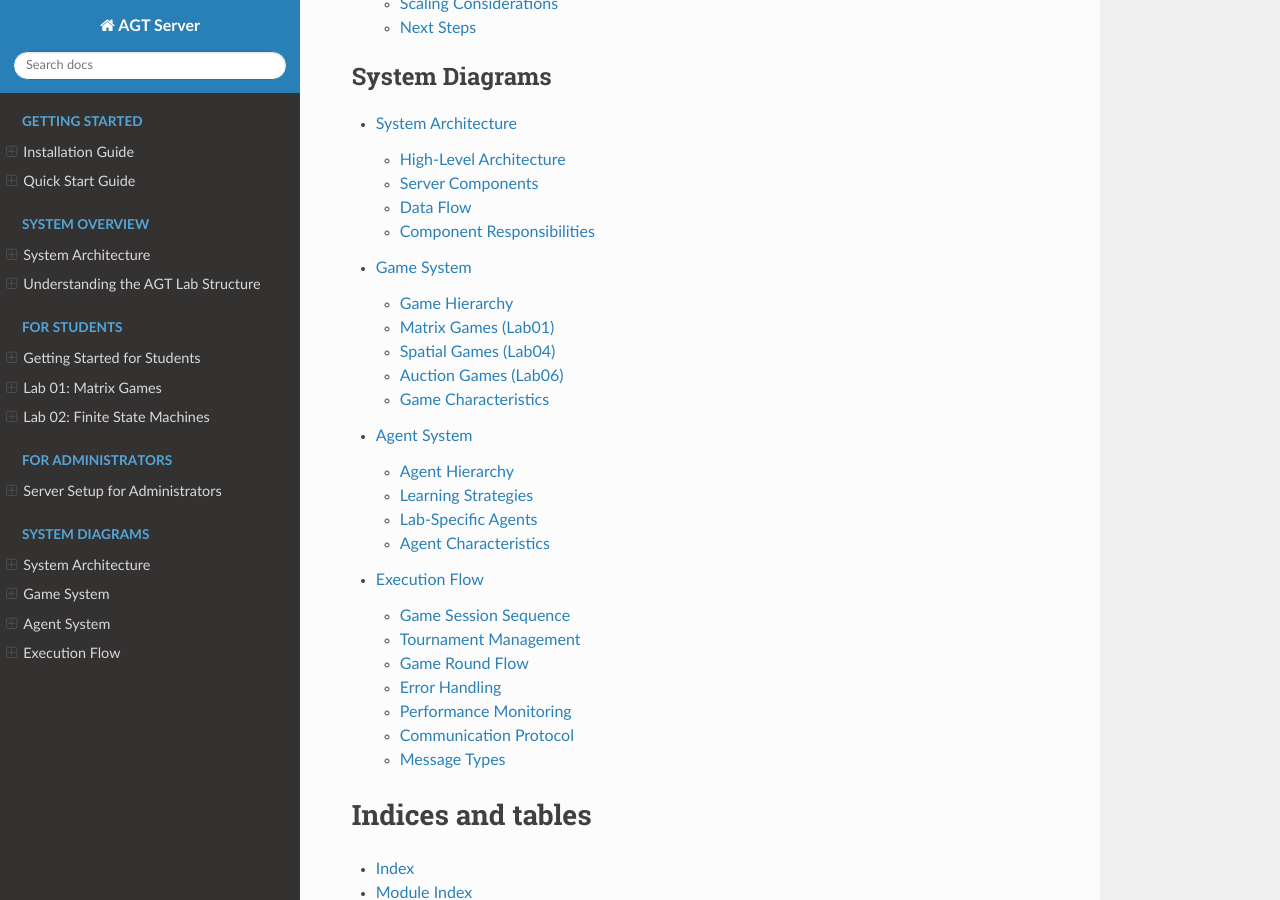
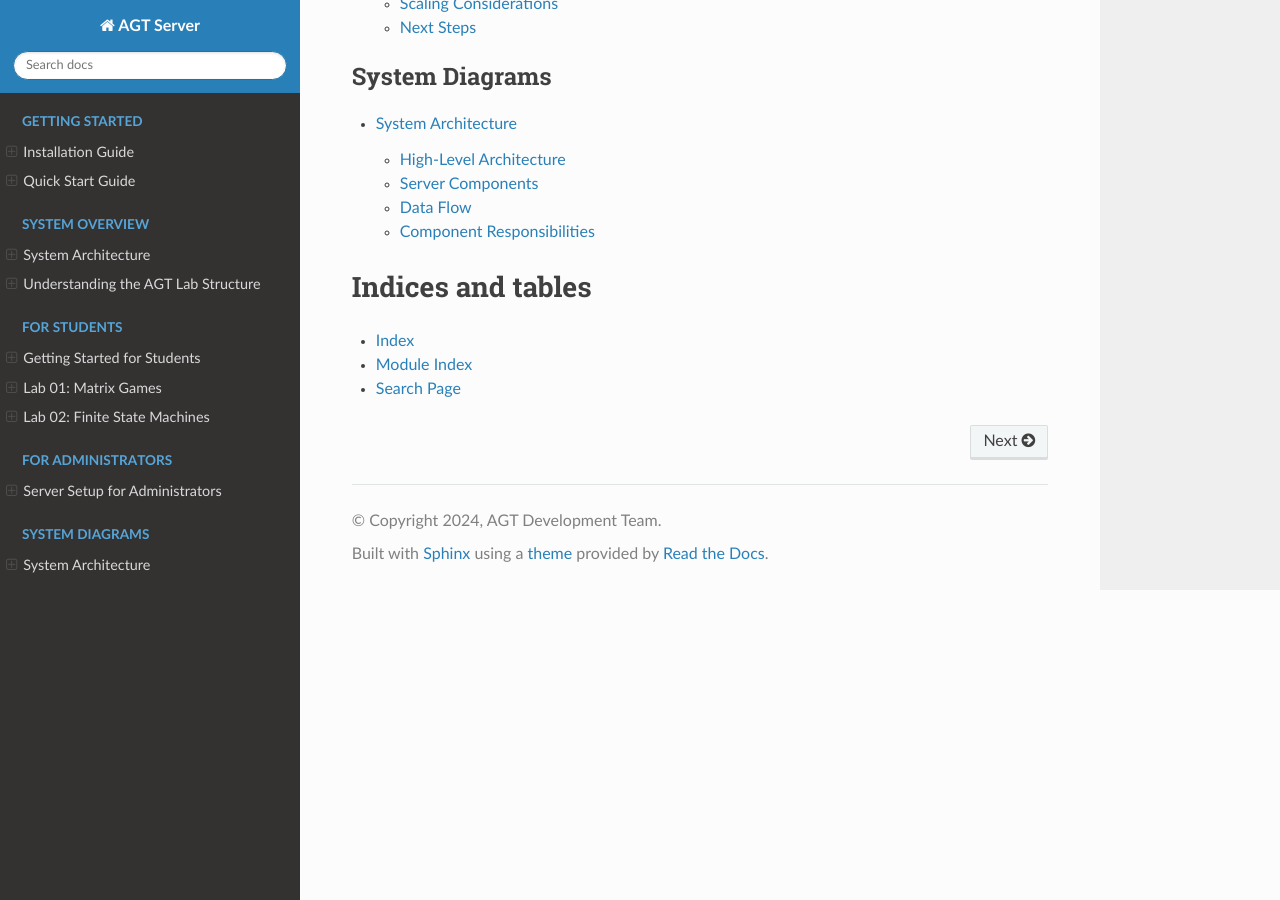
Before and after one commit to masonhgn/agt_server, a Sphinx documentation site: the page built from docs/index.rst, in a window 1280 px wide and 900 px high, scrolled down 2328 px. Built offline with Sphinx 7.4.7 and the Read the Docs theme 3.1.0, drawn with Linux system fonts in a browser that asks for light colours; pages that are not in the unit, such as notebooks, are missing from menus; some of the changed lines change nothing that is shown.

Commit message:
debloat architecture

````diff
--- a/docs/diagrams/agent-system.md
+++ /dev/null
@@ -1,88 +0,0 @@
-# Agent System
-
-## Agent Hierarchy
-
-All agents inherit from the BaseAgent abstract class:
-
-```
-BaseAgent (Abstract)
-├── QLearningAgent
-├── FictitiousPlayAgent
-├── RandomAgent
-├── StubbornAgent
-└── CompromiseAgent
-
-Interface Methods:
-├── get_action()
-├── update()
-└── reset()
-```
-
-## Learning Strategies
-
-### Q-Learning (Lab03)
-
-Reinforcement learning approach for repeated games:
-
-```
-Observe State → Select Action → Execute Action → Receive Reward → Update Q-Table → (loop)
-```
-
-### Fictitious Play (Lab01)
-
-Belief-based learning approach:
-
-```
-Observe Opponent → Update Beliefs → Calculate Best Response → Select Action → (loop)
-```
-
-## Lab-Specific Agents
-
-### Lab01: Basic Game Theory
-
-```
-Lab01 Agents:
-├── Rock Agent
-├── Paper Agent
-├── Scissors Agent
-├── Random Agent
-└── Stubborn Agent
-```
-
-### Lab02: Finite State Machines
-
-```
-BOS Finite State:
-State A → State B → State C → State A
-```
-
-### Lab03: Q-Learning
-
-```
-Chicken Q-Learning:
-State: Last Actions → Q-Table Lookup → Epsilon-Greedy Selection → Action Execution → (loop)
-```
-
-### Lab04: Reinforcement Learning
-
-```
-Lemonade RL:
-Location State → Policy Network → Location Selection → Profit Calculation → (loop)
-```
-
-### Lab06: Auction Bidding
-
-```
-Auction Agent:
-Item Valuation → Marginal Value → Bid Calculation → Bid Submission → (loop)
-```
-
-## Agent Characteristics
-
-| Agent Type | Learning Method | Best For | Complexity |
-|------------|-----------------|----------|------------|
-| Random | None | Baseline | Low |
-| Stubborn | None | Fixed strategy | Low |
-| Fictitious Play | Belief updating | Matrix games | Medium |
-| Q-Learning | Reinforcement | Repeated games | High |
-| Custom | Various | Specific scenarios | Variable |
--- a/docs/diagrams/execution-flow.md
+++ /dev/null
@@ -1,114 +0,0 @@
-# Execution Flow
-
-## Game Session Sequence
-
-The typical flow of a game session:
-
-### Initial Setup
-```
-Client → Server: Connect
-Server → Client: Confirm connection
-Client → Server: Join game
-Server → Engine: Create game
-Engine → Game: Initialize
-Game → Engine: Initial state
-Engine → Client: Game ready
-```
-
-### Game Rounds (Repeated)
-```
-Engine → Client: Send observation
-Client → Agent: Get action
-Agent → Client: Return action
-Client → Engine: Send action
-Engine → Game: Step game
-Game → Engine: New state
-Engine → Client: Send results
-```
-
-### Game Completion
-```
-Engine → Server: Game complete
-Server → Client: Final results
-```
-
-## Tournament Management
-
-How tournaments are managed:
-
-```
-Start Tournament → Match Players → Run Games → Collect Results → More Matches?
-                                                                    ↓
-                                                              Yes → (loop)
-                                                                    ↓
-                                                              No → Calculate Rankings → Save Results
-```
-
-## Game Round Flow
-
-Detailed flow of a single game round:
-
-```
-Round Start → Send Observations → Collect Actions → Process Game Logic → Calculate Rewards → Update Agents → Game Done?
-                                                                                                                      ↓
-                                                                                                                No → (loop)
-                                                                                                                      ↓
-                                                                                                                Yes → End Game
-```
-
-## Error Handling
-
-How the system handles various error conditions:
-
-```
-Error Occurs → Error Type?
-                    ↓
-              Timeout → Use Default Action → Continue Game → Log Error
-                    ↓
-              Invalid Action → Reject Action → Request New Action → Log Error
-                    ↓
-              Connection Lost → Disconnect Player → Notify Other Players → Log Error
-                    ↓
-              Game Error → End Game Early → Save Partial Results → Log Error
-```
-
-## Performance Monitoring
-
-Metrics collection during execution:
-
-```
-Game Execution → Collect Metrics
-                      ↓
-              ├── Response Times
-              ├── Action Frequencies
-              ├── Reward Distributions
-              └── Error Rates
-                      ↓
-              Performance Analysis → Generate Reports → Save to Results
-```
-
-## Communication Protocol
-
-Message flow between client and server:
-
-```
-Client → Server: Join Game
-Server → Client: Game Ready
-Client → Server: Get Action
-Server → Client: Observation
-Client → Server: Action
-Server → Client: Results
-Client → Server: Ready Next
-Server → Client: Next Round
-```
-
-## Message Types
-
-| Message Type | Direction | Purpose |
-|--------------|-----------|---------|
-| Join Game | Client → Server | Request to join a game |
-| Game Ready | Server → Client | Confirm game is ready |
-| Get Action | Server → Client | Request action from agent |
-| Action | Client → Server | Send chosen action |
-| Results | Server → Client | Send game results |
-| Ready Next | Client → Server | Ready for next round |
--- a/docs/diagrams/game-system.md
+++ /dev/null
@@ -1,75 +0,0 @@
-# Game System
-
-## Game Hierarchy
-
-All games inherit from the BaseGame abstract class:
-
-```
-BaseGame (Abstract)
-├── RPSGame
-├── BOSGame
-├── BOSIIGame
-├── ChickenGame
-├── LemonadeGame
-├── AuctionGame
-├── AdxOneDayGame
-└── AdxTwoDayGame
-
-Interface Methods:
-├── reset()
-├── step()
-└── players_to_move()
-```
-
-## Matrix Games (Lab01)
-
-Simple two-player matrix games with payoff matrices:
-
-### Rock Paper Scissors
-```
-Rock → Paper → Scissors → Rock
-```
-
-### Battle of the Sexes
-```
-Action A → Action B
-```
-
-### Chicken Game
-```
-Swerve → Straight
-```
-
-## Spatial Games (Lab04)
-
-Location-based games with spatial competition:
-
-### Lemonade Stand
-```
-Location 1 → Location 2 → Location 3 → Location 4 → Location 1
-```
-
-### Customer Flow
-```
-Customer 1 → Customer 2 → Customer 3
-```
-
-## Auction Games (Lab06)
-
-Bidding and auction mechanisms:
-
-### Auction Process
-```
-Present Items → Collect Bids → Process Algorithm → Determine Winners → Calculate Payments
-```
-
-## Game Characteristics
-
-| Game Type | Players | Actions | Learning Focus |
-|-----------|---------|---------|----------------|
-| RPS | 2 | Rock, Paper, Scissors | Basic game theory |
-| BOS | 2 | A, B | Coordination games |
-| Chicken | 2 | Swerve, Straight | Conflict resolution |
-| Lemonade | N | Location choice | Spatial competition |
-| Auction | N | Bid amounts | Auction theory |
-| AdX | N | Campaign bids | Ad exchange dynamics |
--- a/docs/index.rst
+++ b/docs/index.rst
@@ -62,9 +62,6 @@ Welcome to AGT Server's documentation!
    :caption: System Diagrams
 
    diagrams/architecture
-   diagrams/game-system
-   diagrams/agent-system
-   diagrams/execution-flow
 
 Indices and tables
 ==================
--- a/docs/overview/architecture.md
+++ b/docs/overview/architecture.md
@@ -4,7 +4,9 @@ This page provides a comprehensive overview of how the AGT system works, from th
 
 ## System Overview
 
-The AGT system is a distributed game engine that enables students to create intelligent agents and compete in various game theory scenarios.
+The AGT system is a distributed game engine that enables students to create intelligent agents and compete in various game theory scenarios. The system follows a layered architecture where each layer has specific responsibilities and communicates with adjacent layers through well-defined interfaces.
+
+The diagram below shows the complete system architecture, from student clients at the top down to the stage layer at the bottom. Each layer builds upon the layers below it, creating a modular and extensible system.
 
 ```
 ┌─────────────────────────────────────────────────────────────┐
@@ -42,6 +44,8 @@ The AGT system is a distributed game engine that enables students to create inte
 │  Matrix Stage  │  Spatial Stage  │  Auction Stage        │
 └────────────────┼─────────────────┼────────────────────────┘
 ```
+
+The architecture diagram illustrates how the system scales from individual student agents to a centralized server that manages all game execution. Student agents connect to the server over the network, which coordinates game sessions and manages the overall competition. The game engine handles the core game logic, while the game layer provides different game types and the stage layer breaks complex games into manageable phases.
 
 ## Core Components
 
@@ -88,12 +92,16 @@ The AGT system is a distributed game engine that enables students to create inte
 
 ## Data Flow
 
+The system processes data through several key flows, each serving a specific purpose in the overall game execution. Understanding these flows helps clarify how information moves through the system and how different components interact.
+
 ### 1. Game Session Flow
 ```
 Client Connect → Server Validation → Game Initialization →
 Round Loop: [Collect Actions → Process Game → Distribute Results] →
 Game Complete → Results Collection
 ```
+
+The game session flow shows the complete lifecycle of a single game, from initial connection through multiple rounds of play to final results collection. This flow ensures that all players are properly synchronized and that game state is maintained consistently throughout the session.
 
 ### 2. Agent Interaction Flow
 ```
@@ -102,11 +110,15 @@ Engine collects all actions → Game processes actions →
 Engine distributes rewards → Agent learns from experience
 ```
 
+The agent interaction flow represents the core learning loop that enables agents to improve over time. Each iteration of this flow allows agents to observe the game state, make decisions, and learn from the outcomes of their actions.
+
 ### 3. Tournament Flow
 ```
 Tournament Start → Match Players → Run Games →
 Collect Results → Calculate Rankings → Save Results
 ```
+
+The tournament flow manages the higher-level competition structure, coordinating multiple games between different players and aggregating results to determine overall rankings and performance metrics.
 
 ## Component Interactions
 
````
